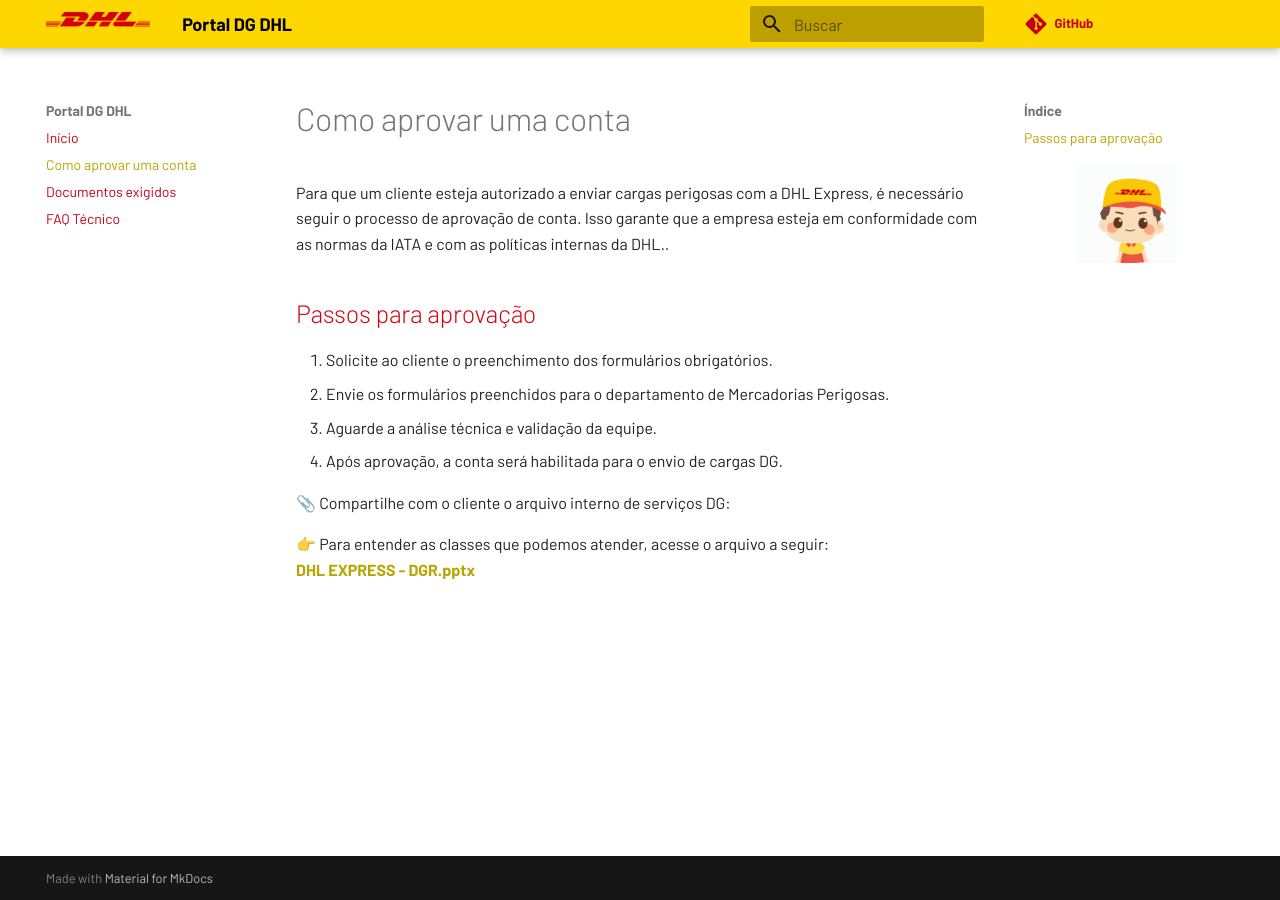
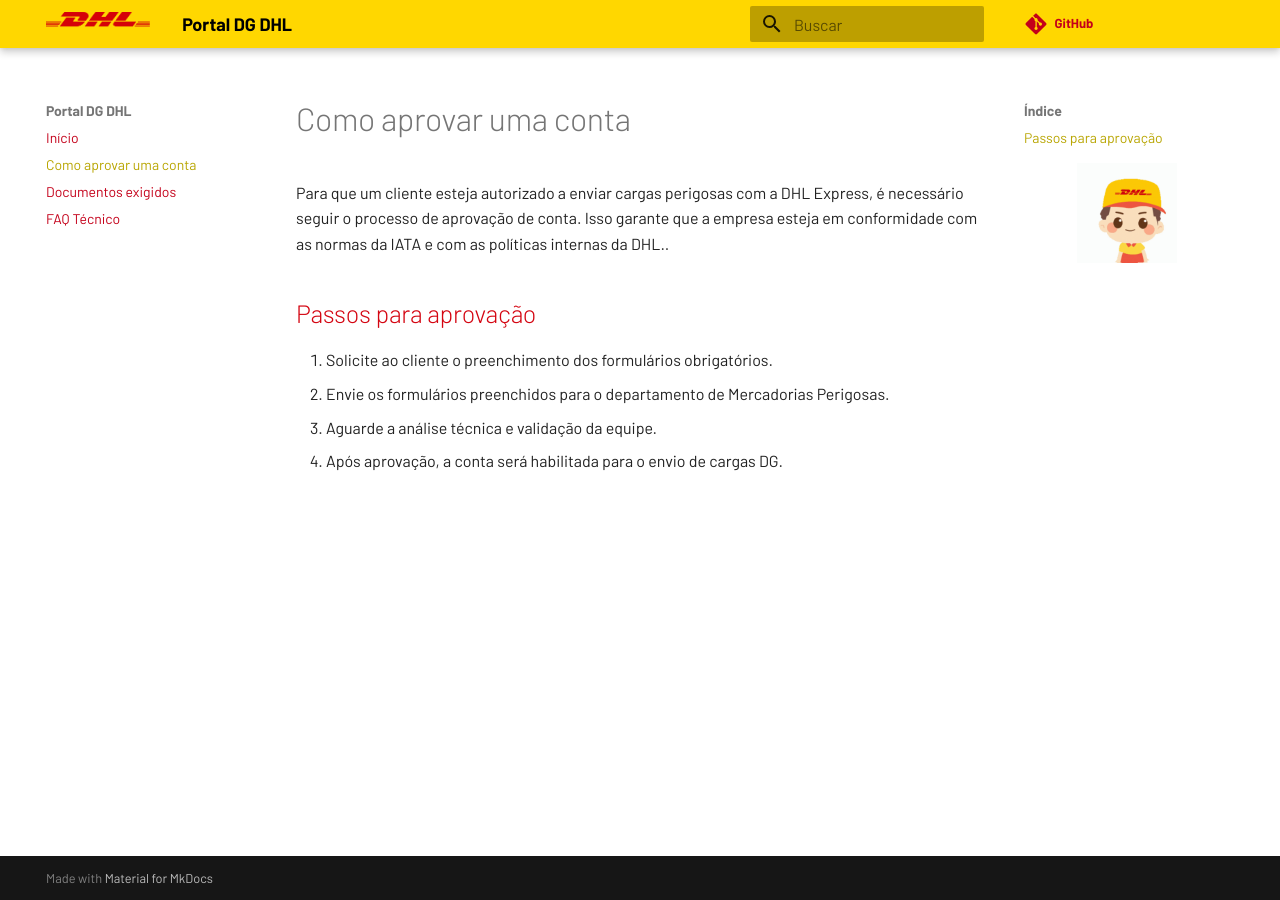
Before and after one commit to portaldangerousgoods/dpdhl, an MkDocs documentation site: the page built from docs/aprovacao.md, in a window 1280 px wide. Built offline with MkDocs 1.6.1 and Material for MkDocs 9.7.7, drawn with Linux system fonts in a browser that asks for light colours; comment, search, counter and statistics services are not loaded.

Commit message:
Update aprovacao.md

```diff
--- a/docs/aprovacao.md
+++ b/docs/aprovacao.md
@@ -8,8 +8,3 @@
 2. Envie os formulários preenchidos para o departamento de Mercadorias Perigosas.
 3. Aguarde a análise técnica e validação da equipe.
 4. Após aprovação, a conta será habilitada para o envio de cargas DG.
-
-📎 Compartilhe com o cliente o arquivo interno de serviços DG:
-
-👉 Para entender as classes que podemos atender, acesse o arquivo a seguir:
-**[DHL EXPRESS - DGR.pptx](DHL%20EXPRESS%20-%20DGR.pptx)**
```
